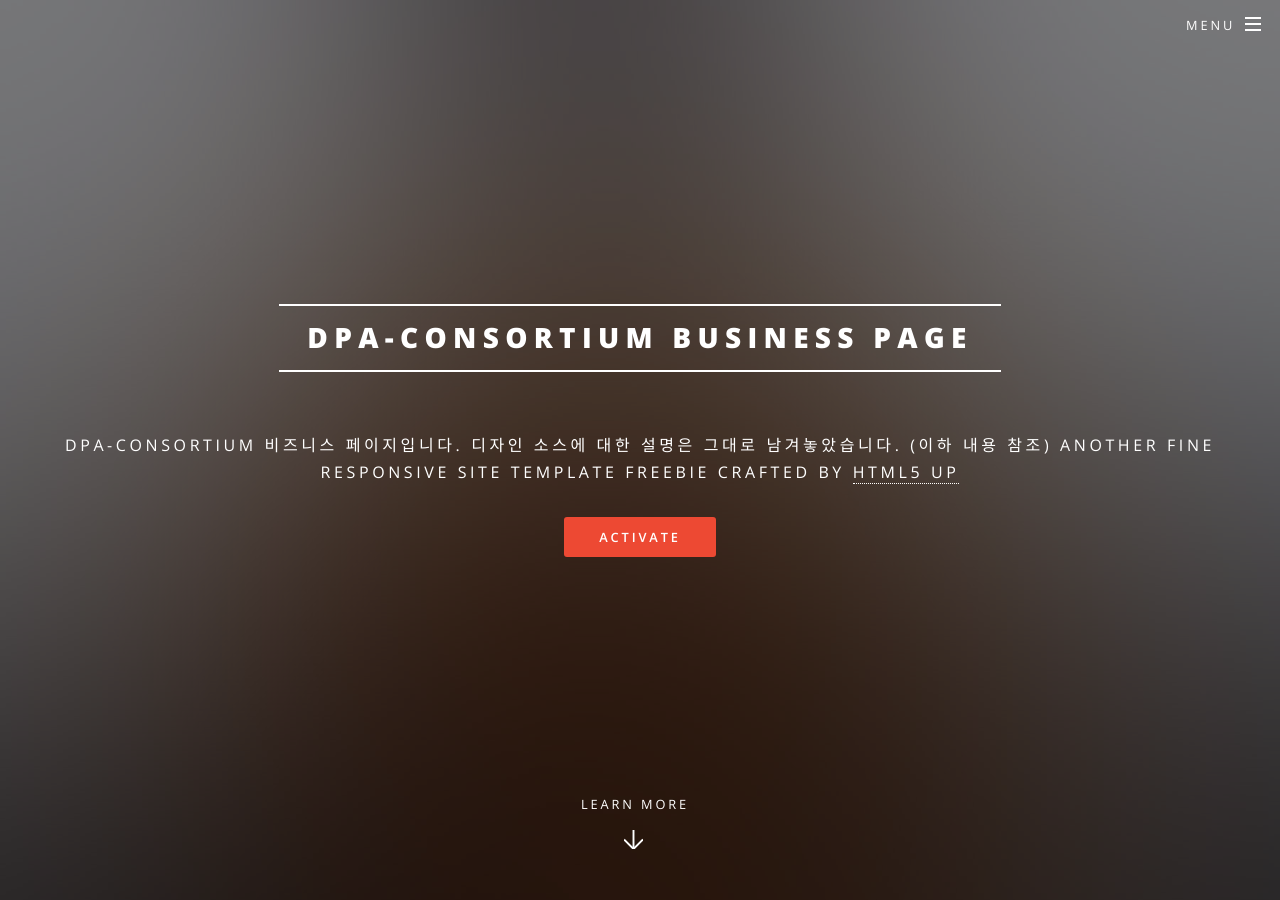
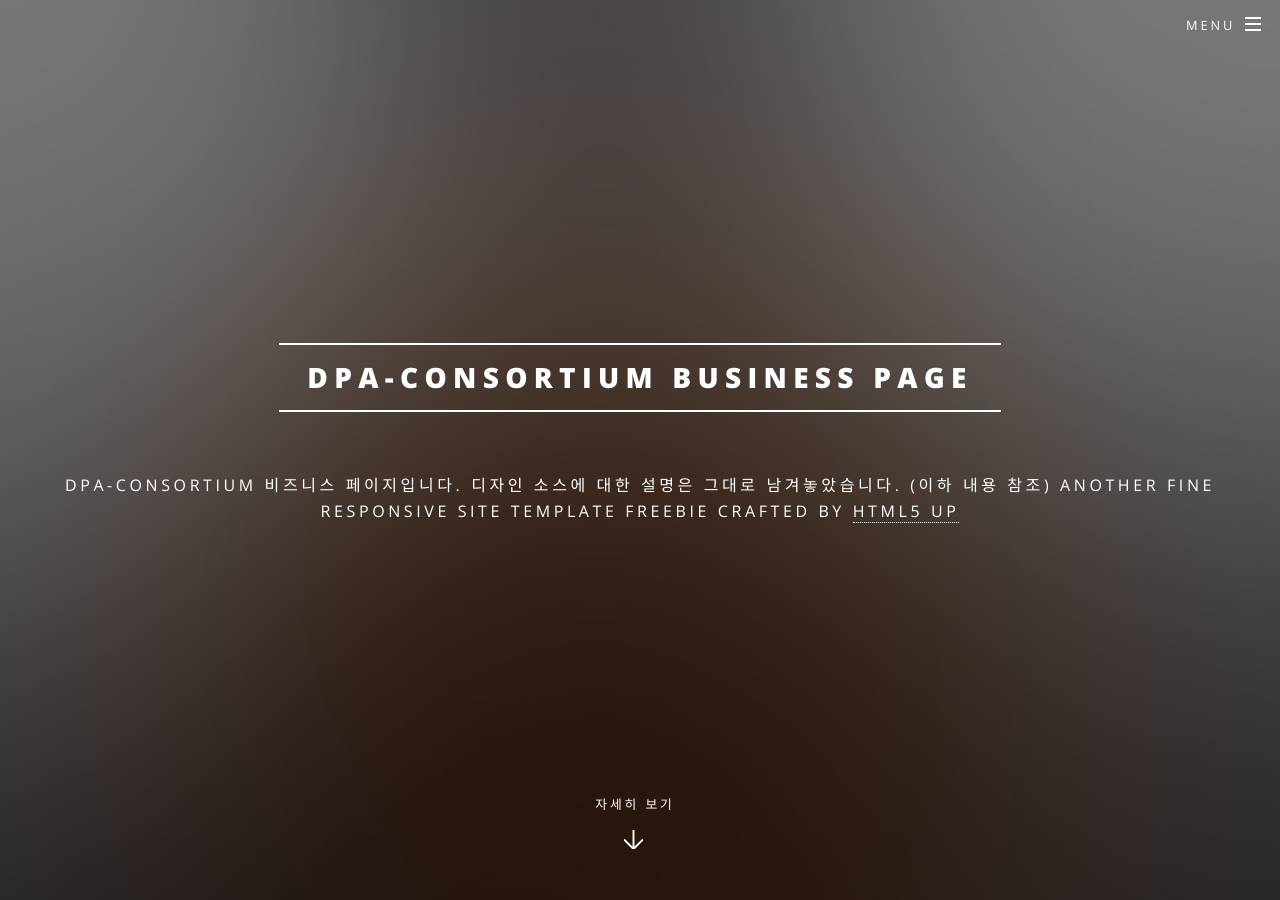
Before and after one commit to DPA-Alliance/DPA-Alliance.github.io, a Jekyll site: the page built from index.html, in a window 1280 px wide and 900 px high. Built offline with Jekyll 4.4.1, drawn with Linux system fonts in a browser that asks for light colours.

Commit message:
Update index.html

```diff
--- a/index.html
+++ b/index.html
@@ -6,11 +6,8 @@
 						<div class="inner">
 							<h2>{{ site.title }}</h2>
 							<p>{{ site.description | markdownify }}</p>
-							<ul class="actions">
-								<li><a href="#" class="button special">Activate</a></li>
-							</ul>
 						</div>
-						<a href="#one" class="more scrolly">Learn More</a>
+						<a href="#one" class="more scrolly">자세히 보기</a>
 					</section>
 
 				<!-- One -->
```
